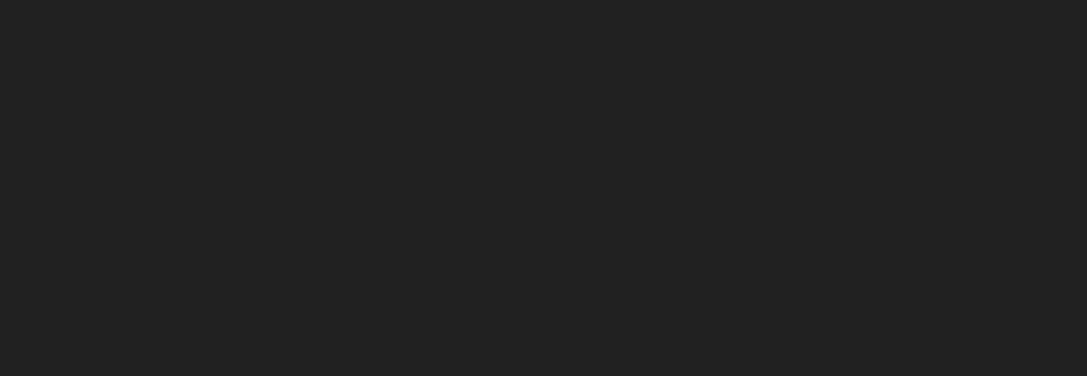
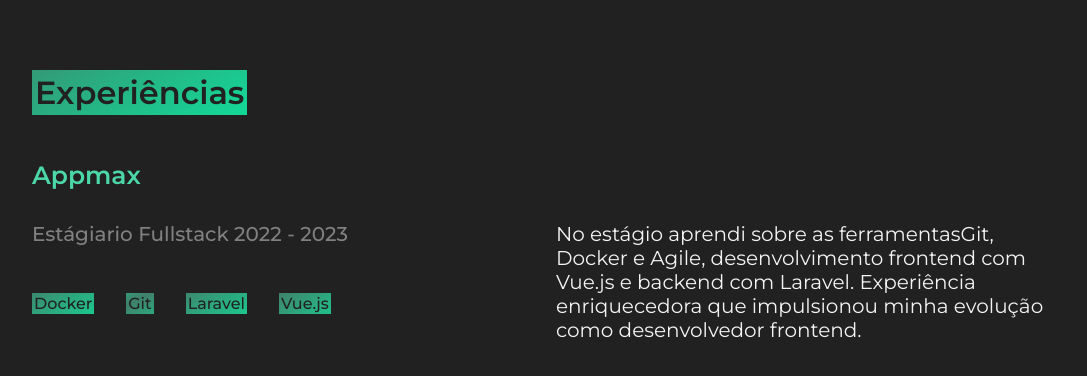
Before and after one commit to FelipeEvaldtCarvalho/portfolio-v2, a React (Create React App) app: page / in a window 1280 px wide. Shown: the part 2420-2796 px from the top of the page, without its empty margins (96-1183 px from the left). Before the commit the page ends 2492 px from the top, so only its background shows below. Built offline with nearby package versions, Linux system fonts and the light colour scheme.

Commit message:
add experiences section and modify projects section

```diff
--- a/src/App.js
+++ b/src/App.js
@@ -6,6 +6,7 @@
 import { setInitialTheme } from "./services/theme";
 import { FcSkills } from "./components/FcSkills/FcSkills";
 import { FcProjects } from "./components/FcProjects/FcProjects";
+import { FcExperiences } from "./components/FcExperiences/FcExperiences";
 
 function App() {
   setInitialTheme();
@@ -19,6 +20,7 @@
       <FcAboutMe />
       <FcSkills />
       <FcProjects />
+      <FcExperiences />
     </div>
   );
 }
--- /dev/null
+++ b/src/components/FcExperiences/FcExperiences.js
@@ -0,0 +1,50 @@
+import { FcTypography } from "../FcTypography/FcTypography";
+import { useTranslation } from "react-i18next";
+import "./FcExperiences.scss";
+import { experiences } from "../../services/experiences";
+
+export const FcExperiences = () => {
+  const { t } = useTranslation();
+
+  const ExperienceView = ({ experience }) => (
+    <div className="experiences__container__lists">
+      <FcTypography className="lists__title">
+        {t(experience.title)}
+      </FcTypography>
+      <div className="lists__techs d-flex">
+        {experience.techs.map((tech, index) => (
+          <FcTypography>
+            <span className="lists__techs__tech" key={index}>
+              {tech}
+            </span>
+          </FcTypography>
+        ))}
+      </div>
+      <FcTypography className="lists__description">
+        {t(experience.description)}
+      </FcTypography>
+    </div>
+  );
+  const ExperiencesView = () => (
+    <>
+      {experiences.map((experience, index) => (
+        <ExperienceView key={index} experience={experience} />
+      ))}
+    </>
+  );
+  return (
+    <section className="experiences">
+      <FcTypography tag="h2" fontWeight={600}>
+        <span className="title-section">{t("experiences.title")}</span>
+      </FcTypography>
+      <div className="experiences__content d-flex">
+        <FcTypography tag="h2" fontWeight={600}>
+          {t("experiences.appmax.name")}
+        </FcTypography>
+        <div className="experiences__container d-flex flex-column">
+          <ExperiencesView />
+        </div>
+      </div>
+    </section>
+  );
+};
--- /dev/null
+++ b/src/components/FcExperiences/FcExperiences.scss
@@ -0,0 +1,81 @@
+@import "../../style/colors";
+@import "../../style/break-points";
+@import "../../style/animations";
+
+.experiences {
+  padding: 3rem 2rem;
+  display: flex;
+  flex-direction: column;
+  gap: 3rem;
+
+  @media screen and (min-width: $tablet-min) {
+    padding: 10% 10% 0 10%;
+  }
+
+  &__content {
+    flex-direction: column;
+    gap: 2rem;
+
+    h2 {
+      font-size: 25px;
+      font-weight: 600;
+      color: $main-green;
+    }
+
+    .experiences__container {
+      gap: 1.9rem;
+
+      @media screen and (min-width: $tablet-min) {
+        gap: 3rem;
+      }
+
+      &__lists {
+        display: grid;
+        gap: 1.5rem;
+
+        @media screen and (min-width: $tablet-min) {
+          grid-template-columns: 1fr 1fr;
+          grid-template-rows: 1fr 1fr;
+        }
+
+        .lists__title {
+          color: $neutral-gray;
+          font-size: 20px;
+          font-weight: 500;
+
+          @media screen and (min-width: $tablet-min) {
+            grid-area: 1 / 1 / 2 / 2;
+          }
+        }
+        .lists__description {
+          font-size: 16px;
+          font-weight: 400;
+
+          @media screen and (min-width: $tablet-min) {
+            grid-area: 1 / 2 / 3 / 3;
+            font-size: 20px;
+          }
+        }
+        .lists__techs {
+          justify-content: space-between;
+
+          @media screen and (min-width: $tablet-min) {
+            grid-area: 2 / 1 / 3 / 2;
+            justify-content: flex-start;
+            gap: 2rem;
+          }
+
+          &__tech {
+            background: $green-gradient;
+            background-size: 1000% 1000%;
+            animation: gradient-bg 25s ease infinite;
+            padding: 1px 2px;
+            font-size: 16px;
+            color: var(--color-background);
+            font-weight: 500;
+          }
+        }
+      }
+    }
+  }
+}
--- a/src/components/FcProjects/FcProjects.js
+++ b/src/components/FcProjects/FcProjects.js
@@ -4,11 +4,9 @@
 import { projects, checkSelectedProject } from "../../services/projects";
 import { useState } from "react";
 import { useSwipeable } from "react-swipeable";
-import { useSelector } from "react-redux";
 
 export const FcProjects = () => {
   const [selectedProject, setSelectedProject] = useState(0);
-  const windowWidth = useSelector((state) => state.settings.windowWidth);
   const { t } = useTranslation();
   const projectsSelectors = projects.map((project, index) => (
     <button
--- a/src/components/FcProjects/FcProjects.scss
+++ b/src/components/FcProjects/FcProjects.scss
@@ -9,7 +9,7 @@
   gap: 3rem;
 
   @media screen and (min-width: $tablet-min) {
-    padding: 10%;
+    padding: 10% 10% 0 10%;
   }
 
   &__content {
--- /dev/null
+++ b/src/services/experiences.js
@@ -0,0 +1,12 @@
+export const experiences = [
+  {
+    title: "experiences.appmax.positions.trainee.title",
+    description: "experiences.appmax.positions.trainee.description",
+    techs: ["Docker", "Git", "Laravel", "Vue.js"],
+  },
+  {
+    title: "experiences.appmax.positions.junior.title",
+    description: "experiences.appmax.positions.junior.description",
+    techs: ["Vue.js", "Sass", "Jest.js", "VueX"],
+  },
+];
--- a/src/translations/en.js
+++ b/src/translations/en.js
@@ -47,6 +47,24 @@
         description: `Developed with Vue.js, my main goal with this project was to manipulate data fetched from Riot Games API and present it to the user in an interactive and intuitive way. With "Well Played," users can explore and interact with character data easily and engagingly. By harnessing the power of Vue.js, I was able to create a dynamic user interface that enables users to access and visualize game-related information in a straightforward manner.`,
       },
     },
+    experiences: {
+      title: "Experiences",
+      appmax: {
+        name: "Appmax",
+        positions: {
+          trainee: {
+            title: "Fullstack Trainee 2022 - 2023",
+            description:
+              "In the training period I learned about Git, Docker and Agile tools, frontend development with Vue.js and backend with Laravel. An enriching experience that boosted my evolution as a frontend developer.",
+          },
+          junior: {
+            title: "Frontend Dev Junior 2023 - Present",
+            description:
+              "As a junior I have been working intensively with the Vue.js framework. This experience has been of great value as it allows me to dive deep into the development of dynamic and interactive interfaces.",
+          },
+        },
+      },
+    },
   },
 };
 
--- a/src/translations/pt.js
+++ b/src/translations/pt.js
@@ -47,6 +47,24 @@
         description: `Desenvolvido com Vue.js, meu principal objetivo com esse projeto foi manipular dados trazidos da API da Riot Games e apresentá-los para o usuário de forma interativa e intuitiva. Com o "Well Played", os usuários podem explorar e interagir com os dados dos personagens de maneira fácil e envolvente. Ao aproveitar a potência do Vue.js, pude criar uma interface de usuário dinâmica que permite aos usuários acessar e visualizar informações relacionadas ao jogo de forma simples.`,
       },
     },
+    experiences: {
+      title: "Experiências",
+      appmax: {
+        name: "Appmax",
+        positions: {
+          trainee: {
+            title: "Estágiario Fullstack 2022 - 2023",
+            description:
+              "No estágio aprendi sobre as ferramentasGit, Docker e Agile, desenvolvimento frontend com Vue.js e backend com Laravel. Experiência enriquecedora que impulsionou minha evolução como desenvolvedor frontend.",
+          },
+          junior: {
+            title: "Dev Frontend Junior 2023 - Presente",
+            description:
+              "Como junior tenho trabalhado intensamente com o framework Vue.js. Essa experiência tem sido de grande valor, pois me permite mergulhar profundamente no desenvolvimento de interfaces dinâmicas e interativas.",
+          },
+        },
+      },
+    },
   },
 };
 
```
